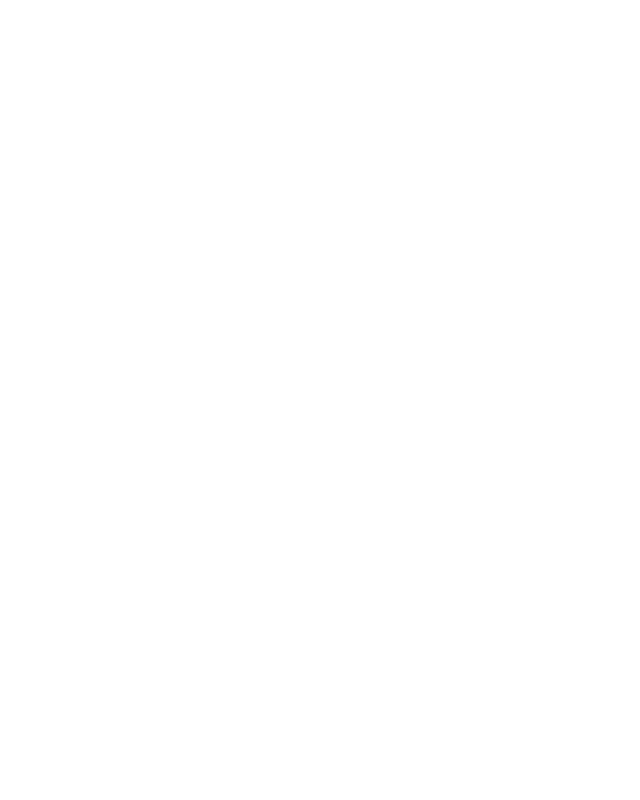
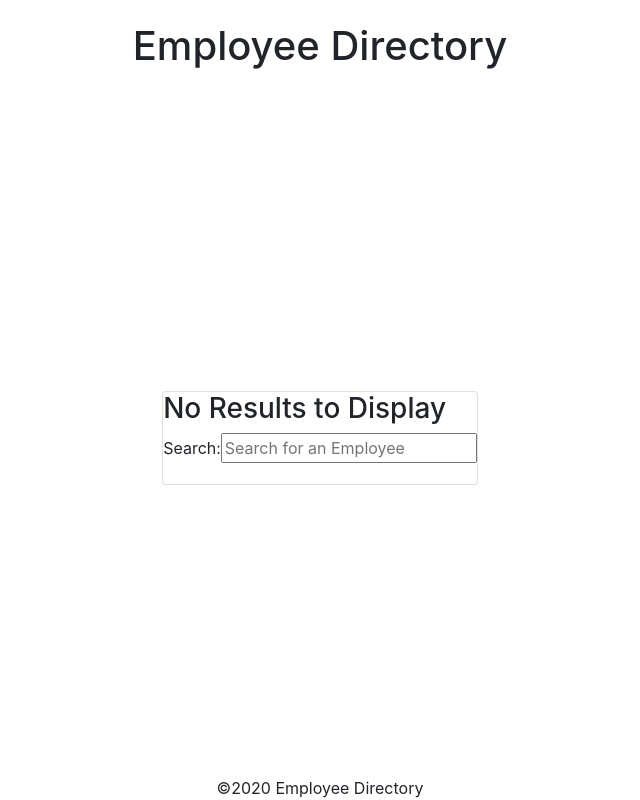
Before and after one commit to gpardington/Employee-Directory, a React (Create React App) app: page / in a window 1280 px wide. Shown: the whole page, without its empty margins (320-960 px from the left). Built offline with nearby package versions, Linux system fonts and the light colour scheme; no server answers.

Commit message:
Finished up components' functionality. Need to fix API and work on styling

```diff
--- a/src/App.js
+++ b/src/App.js
@@ -1,18 +1,8 @@
 import React from 'react';
-import Navbar from './components/Navbar';
-import Main from './components/Main';
-import SearchForm from './components/SearchForm';
-import Footer from './components/Footer';
+import RandomEmployeeContainer from "./components/RandomEmployeeContainer";
 
 function App() {
-  return (
-    <>
-      <Navbar />
-      {/*<Main />
-      <SearchForm />
-      <Footer />*/}
-    </>
-  );
-};
+  return <RandomEmployeeContainer />;
+}
 
 export default App;
--- a/src/components/EmployeeDetail.js
+++ b/src/components/EmployeeDetail.js
@@ -0,0 +1,39 @@
+import React, { useContext } from 'react';
+import EmployeeContext from '../utils/EmployeeContext';
+import SearchForm from './SearchForm';
+import styled from 'styled-components';
+
+const StyledEmployeeDetail = styled.div`
+    display: flex;
+    justify-content: center;
+    align-items: center;
+    width: 100%;
+`;
+
+const EmployeeDetail = () => {
+
+    const {
+        result: { Picture, Name, Phone, Email, DOB },
+    } = useContext(EmployeeContext);
+
+    return (
+    <StyledEmployeeDetail>
+        <div className="card">
+            {Name ? (
+                <>
+                <h1>{Name || "Search for an Employee to Begin"}</h1>
+                <img alt={Name} src={Picture} />
+                <h3>Phone: {Phone}</h3>
+                <h3>EMail: {Email}</h3>
+                <h3>DOB: {DOB}</h3>
+                </>
+            ) : (
+                <h3>No Results to Display</h3>
+            )}
+            <SearchForm />
+        </div>
+    </StyledEmployeeDetail>
+    );
+};
+
+export default EmployeeDetail;
--- a/src/components/Footer.js
+++ b/src/components/Footer.js
@@ -1,8 +1,18 @@
 import React from 'react';
 import styled from 'styled-components';
 
+const StyledFooter = styled.div`
+    display: flex;
+    justify-content: center;
+    align-items: center;
+`;
+
 const Footer = () => {
-
+    return (
+        <StyledFooter>
+            &copy;{new Date().getFullYear()} Employee Directory
+        </StyledFooter>
+    );
 };
 
 export default Footer;
--- /dev/null
+++ b/src/components/Header.js
@@ -0,0 +1,19 @@
+import React from 'react';
+import styled from 'styled-components';
+
+const StyledHeader = styled.div`
+    display: flex;
+    justify-content: center;
+    align-items: center;
+    height: 100px;
+`;
+
+const Header = () => {
+    return (
+        <StyledHeader>
+                <h1>Employee Directory</h1>
+        </StyledHeader>
+    )
+};
+
+export default Header;
--- a/src/components/Main.js
+++ b/src/components/Main.js
@@ -1,8 +1,14 @@
 import React from 'react';
 import styled from 'styled-components';
 
-const Main = () => {
+const StyledMain = styled.div`
+    display: flex;
+    justify-content: center;
+    align-items: center;
+    `;
 
-};
+const Main = ({ children }) => {
+    return <StyledMain>{children}</StyledMain>;
+    };
 
 export default Main;
--- a/src/components/Navbar.js
+++ /dev/null
@@ -1,19 +0,0 @@
-import React from 'react';
-import styled from 'styled-components';
-
-const StyledNavbar = styled.div`
-    display: flex;
-    height: 100px;
-`;
-
-const Navbar = () => {
-    return (
-        <StyledNavbar>
-            <nav className="navbar-dark">
-                <span className="navbar-brand">Employee Directory</span>
-            </nav>
-        </StyledNavbar>
-    )
-};
-
-export default Navbar;
--- a/src/components/SearchForm.js
+++ b/src/components/SearchForm.js
@@ -1,12 +1,14 @@
 import React, { useContext } from 'react';
+import EmployeeContext from '../utils/EmployeeContext';
 import styled from 'styled-components';
 
 const StyledSearchForm = styled.form`
-
+    display: flex;
 `;
 
 const SearchForm = () => {
     const {search, handleInputChange, handleFormSubmit} = useContext
+    (EmployeeContext);
 
     return (
         <StyledSearchForm>
--- a/src/utils/API.js
+++ b/src/utils/API.js
@@ -1,7 +1,10 @@
 import axios from 'axios';
+const BASEURL = "https://randomuser.me/api/"
 
-export default {
-    getUsers: function () {
-      return axios.get(`https://randomuser.me/api/`);
-    },
-  };
+const API = {
+  search: function (query) {
+    return axios.get(BASEURL + query);
+  },
+};
+
+export default API;
--- a/src/utils/EmployeeContext.js
+++ b/src/utils/EmployeeContext.js
@@ -1,10 +1,10 @@
 import React from 'react';
 
-const UserContext = React.createContext({
+const EmployeeContext = React.createContext({
     result: {},
     search: "",
     handleInputChange: () => {},
     handleFormSubmit: () => {},
 });
 
-export default UserContext;
+export default EmployeeContext;
```
Also changed, not shown: src/logo.svg (deleted), 1 other file (tests, documents, lock files or other folders).
